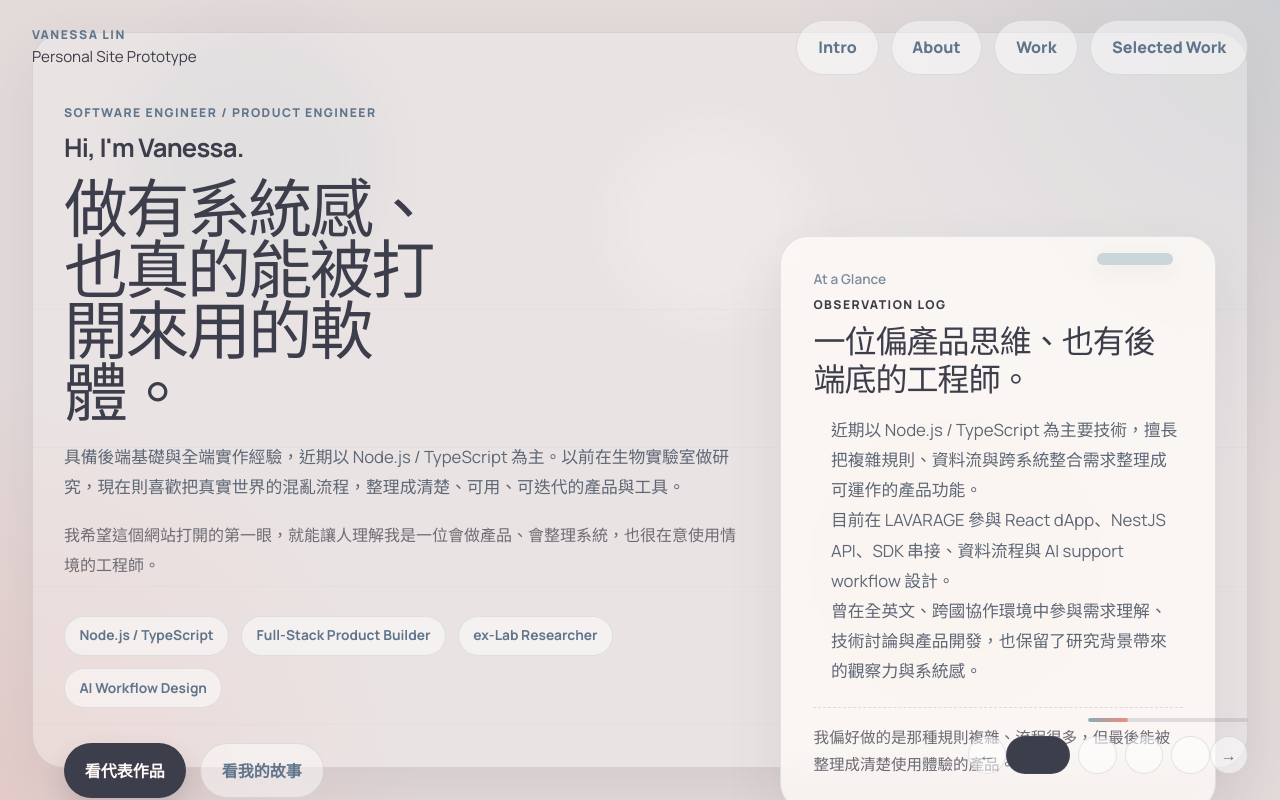
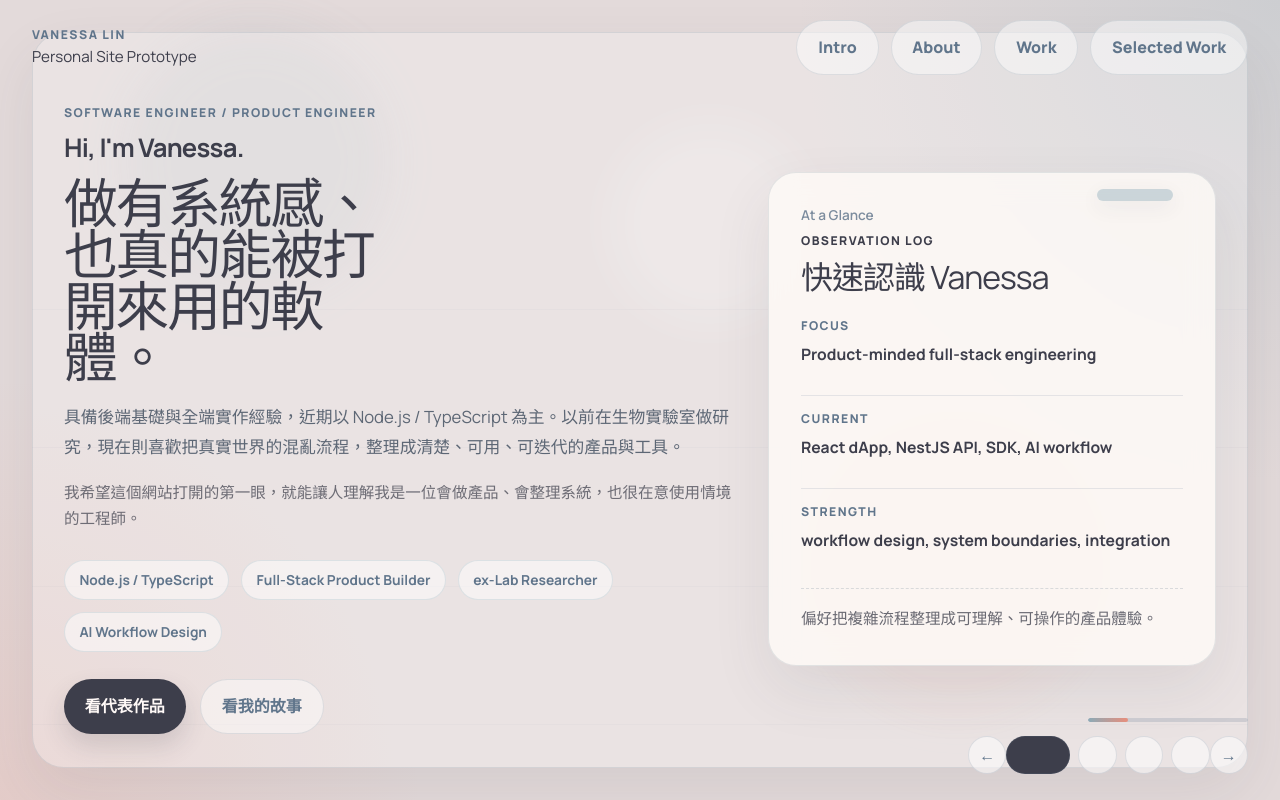
Before and after one commit to VanessaLin9/VanessaLin9.github.io, a React (Vite) app: page / in a window 1280 px wide. Built offline with nearby package versions, Linux system fonts and the light colour scheme.

Commit message:
Tighten intro layout spacing

```diff
--- a/src/App.jsx
+++ b/src/App.jsx
@@ -16,28 +16,24 @@ const slides = [
       "ex-Lab Researcher",
       "AI Workflow Design",
     ],
-    quickFacts: [
+    noteTitle: "快速認識 Vanessa",
+    noteMeta: "At a Glance",
+    profileRows: [
       {
-        label: "Current Focus",
-        value: "Product-minded full-stack work",
+        label: "Focus",
+        value: "Product-minded full-stack engineering",
       },
       {
-        label: "Before Tech",
-        value: "Biomedical research labs",
+        label: "Current",
+        value: "React dApp, NestJS API, SDK, AI workflow",
       },
       {
-        label: "What I Like",
-        value: "Small tools that solve real pain",
+        label: "Strength",
+        value: "workflow design, system boundaries, integration",
       },
     ],
-    noteTitle: "一位偏產品思維、也有後端底的工程師。",
-    noteMeta: "At a Glance",
-    notes: [
-      "近期以 Node.js / TypeScript 為主要技術，擅長把複雜規則、資料流與跨系統整合需求整理成可運作的產品功能。",
-      "目前在 LAVARAGE 參與 React dApp、NestJS API、SDK 串接、資料流程與 AI support workflow 設計。",
-      "曾在全英文、跨國協作環境中參與需求理解、技術討論與產品開發，也保留了研究背景帶來的觀察力與系統感。",
-    ],
-    noteFooter: "我偏好做的是那種規則複雜、流程很多，但最後能被整理成清楚使用體驗的產品。",
+    noteFooter:
+      "偏好把複雜流程整理成可理解、可操作的產品體驗。",
   },
   {
     id: "about",
@@ -266,14 +262,6 @@ function App() {
                         看我的故事
                       </button>
                     </div>
-                    <div className="quick-facts reveal delay-3">
-                      {slide.quickFacts.map((fact) => (
-                        <article key={fact.label} className="quick-fact-card">
-                          <p className="quick-fact-label">{fact.label}</p>
-                          <p className="quick-fact-value">{fact.value}</p>
-                        </article>
-                      ))}
-                    </div>
                   </div>
 
                   <aside className="info-card reveal delay-3">
@@ -281,11 +269,14 @@ function App() {
                     <p className="note-meta">{slide.noteMeta}</p>
                     <p className="card-label">Observation Log</p>
                     <h2>{slide.noteTitle}</h2>
-                    <ul className="note-list">
-                      {slide.notes.map((note) => (
-                        <li key={note}>{note}</li>
+                    <div className="profile-rows">
+                      {slide.profileRows.map((row) => (
+                        <div key={row.label} className="profile-row">
+                          <p className="profile-row-label">{row.label}</p>
+                          <p className="profile-row-value">{row.value}</p>
+                        </div>
                       ))}
-                    </ul>
+                    </div>
                     <p className="note-footer">{slide.noteFooter}</p>
                   </aside>
                 </div>
--- a/src/index.css
+++ b/src/index.css
@@ -179,7 +179,7 @@ a {
 }
 
 .intro-grid {
-  grid-template-columns: minmax(0, 1.1fr) minmax(320px, 0.7fr);
+  grid-template-columns: minmax(0, 1.08fr) minmax(280px, 0.72fr);
   align-items: center;
 }
 
@@ -195,6 +195,11 @@ a {
   font-weight: 700;
   letter-spacing: -0.03em;
   color: var(--ink);
+}
+
+.intro-copy h1 {
+  max-width: 10ch;
+  font-size: clamp(2.7rem, 4.2vw, 4.7rem);
 }
 
 .story-grid,
@@ -237,9 +242,9 @@ h1,
 
 .intro-sublead {
   max-width: 42rem;
-  margin: 1rem 0 0;
-  font-size: 1rem;
-  line-height: 1.85;
+  margin: 0.8rem 0 0;
+  font-size: 0.97rem;
+  line-height: 1.72;
   color: rgba(61, 62, 75, 0.72);
 }
 
@@ -256,7 +261,7 @@ h1,
 .pill-row {
   flex-wrap: wrap;
   gap: 0.75rem;
-  margin-top: 2rem;
+  margin-top: 1.55rem;
 }
 
 .pill,
@@ -275,40 +280,7 @@ h1,
 
 .cta-row {
   gap: 0.9rem;
-  margin-top: 2rem;
-}
-
-.quick-facts {
-  display: grid;
-  grid-template-columns: repeat(3, minmax(0, 1fr));
-  gap: 0.85rem;
-  margin-top: 1.8rem;
-}
-
-.quick-fact-card {
-  min-height: 7rem;
-  padding: 1rem 1.05rem;
-  border: 1px solid rgba(96, 117, 139, 0.14);
-  border-radius: 1.25rem;
-  background: rgba(255, 255, 255, 0.34);
-  box-shadow: 0 12px 28px rgba(61, 62, 75, 0.05);
-}
-
-.quick-fact-label {
-  margin: 0;
-  font-size: 0.75rem;
-  font-weight: 800;
-  letter-spacing: 0.1em;
-  text-transform: uppercase;
-  color: var(--steel);
-}
-
-.quick-fact-value {
-  margin: 0.7rem 0 0;
-  font-size: 1rem;
-  line-height: 1.55;
-  font-weight: 700;
-  color: var(--ink);
+  margin-top: 1.45rem;
 }
 
 .primary-button,
@@ -390,6 +362,38 @@ h1,
   font-size: 0.85rem;
   font-weight: 600;
   color: rgba(96, 117, 139, 0.82);
+}
+
+.profile-rows {
+  display: grid;
+  gap: 0.8rem;
+}
+
+.profile-row {
+  padding: 0.85rem 0 0.95rem;
+  border-top: 1px solid rgba(96, 117, 139, 0.14);
+}
+
+.profile-row:first-of-type {
+  border-top: 0;
+  padding-top: 0.25rem;
+}
+
+.profile-row-label {
+  margin: 0;
+  font-size: 0.76rem;
+  font-weight: 800;
+  letter-spacing: 0.12em;
+  text-transform: uppercase;
+  color: var(--steel);
+}
+
+.profile-row-value {
+  margin: 0.45rem 0 0;
+  font-size: 0.98rem;
+  line-height: 1.6;
+  font-weight: 700;
+  color: var(--ink);
 }
 
 .info-card h2,
@@ -671,10 +675,6 @@ h1,
     grid-template-columns: 1fr;
   }
 
-  .quick-facts {
-    grid-template-columns: 1fr;
-  }
-
   .info-card {
     transform: none;
   }
```
